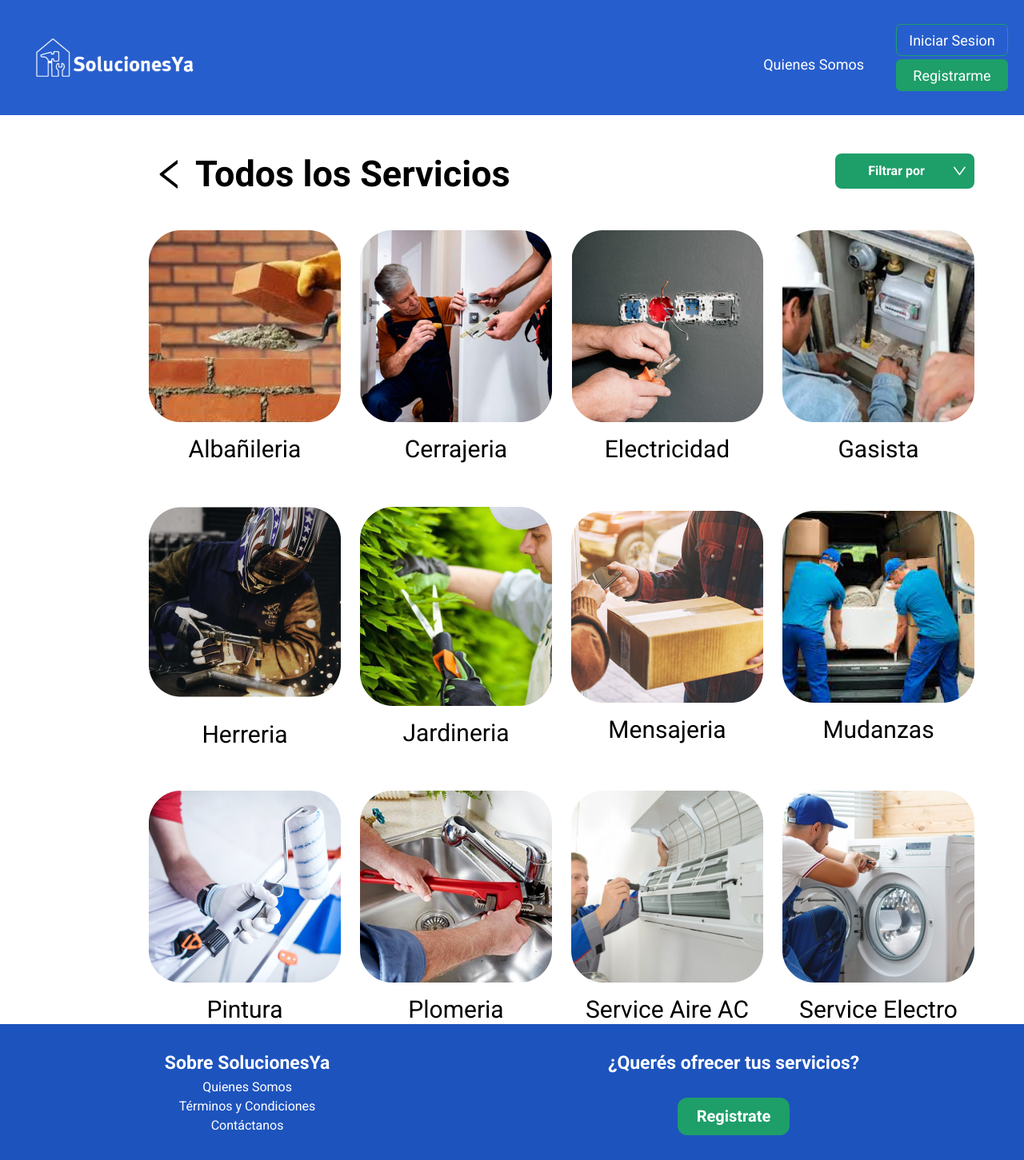
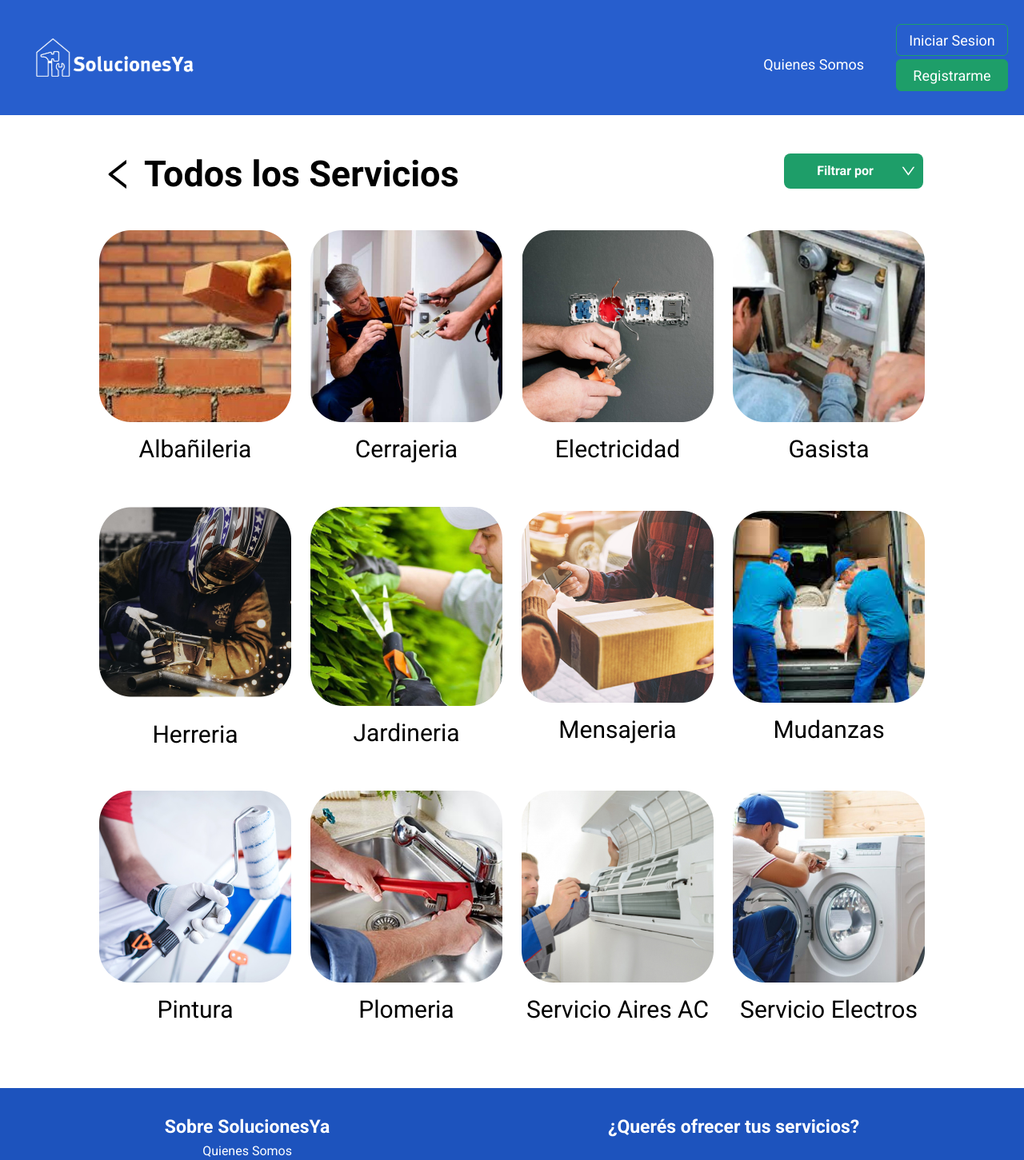
Before and after one commit to No-Country/S6-G03, a React (Vite) app in the folder frontend/: page /categorias-profesionales in a window 1280 px wide. Shown: the top 1451 px of the page at 80% size. Built offline with nearby package versions, Linux system fonts and the light colour scheme.

Commit message:
confirmation request mapping

```diff
--- a/frontend/src/App.jsx
+++ b/frontend/src/App.jsx
@@ -42,10 +42,12 @@ const App = () => {
           />
           <Route path="profesionales-zone" element={<ProfesionalByZone />} />
           <Route path="profesional/:id" element={<SingleProfessional />} />
+          <Route path="profesional/:id/confirmar-pago" element={<ConfirmationRequest/>} />
+          <Route path="profesional/:id/medios-de-pago" element={<PaymentMethods/>} />
+
           {/* Rutas por defecto */}
           <Route path="restringido" element={<h1>No Autorizado</h1>} />
-          <Route path="confirmar-pago" element={<ConfirmationRequest/>} />
-          <Route path="medios-de-pago" element={<PaymentMethods/>} />
+
           {/* Rutas del Panel de Usuario */}
           <Route index element={<UserProfile />} />
 
--- a/frontend/src/components/Category/SingleProfessional.jsx
+++ b/frontend/src/components/Category/SingleProfessional.jsx
@@ -1,20 +1,23 @@
 import React from "react";
-import { useParams, Link, redirect } from "react-router-dom";
+import { useParams, Link, useNavigate } from "react-router-dom";
 import axios from "axios";
 import { useEffect, useState } from "react";
 import "./SingleProfessional.css";
-import {professionals} from "./dummyDB.js";
+import {professionals, users} from "./dummyDB.js";
 import { BsFillGeoAltFill, BsChevronLeft} from "react-icons/bs";
 import StarRating from "./StarRating";
 
 
 
 const SingleProfessional = () => {
-   //const { id } = useParams();
+  const navigate = useNavigate();
+  const { id } = useParams();
   const [professional, setProfessional] = useState(professionals[0]);
-  const [order, setOrder] = useState({});
+  // const [order, setOrder] = useState({});
+  const [user, setUser] = useState(users[0]);
   // const [professional, setProfessional] = useState([]);
- // console.log(id);
+  // let order="";
+
 
   useEffect(() => {
 //     const url = `${import.meta.env.VITE_BACKEND_URL}/api/profesional/${id}`;
@@ -23,6 +26,7 @@ const SingleProfessional = () => {
 //   setProfessional(professionals[0]);
 // })
 // getProfessional();
+console.log(user);
 console.log(professional);
 getSkills(professional);
 getRating();
@@ -45,10 +49,25 @@ getRating();
 
   }
   const previewOrder = ()=>{
-    setOrder({
+    let order = {
+      client:{
+        id:user.id,
+      firstName:user.firstName,
+      lastName:user.lastName,
+      address:user.address,
+      phone:user.phone,
+      },
+      professional:{
       id:professional.id,
-
-    })
+      firstName:professional.firstName,
+      lastName:professional.lastName,
+      },
+      price:professional.budget,
+    }
+    console.log("order is");
+    console.log(order);
+    localStorage.setItem("previewOrder", JSON.stringify(order));
+    navigate(`/profesional/:${id}/confirmar-pago`);
   }
 
   const getSkills = (p)=>{
@@ -66,7 +85,7 @@ getRating();
 
 
     <div className="flex w-[1032px] mx-auto my-5  justify-between">
-      <div className="flex align-middle items-center text-black text-3xl font-bold "><span className="text-3xl font-black mr-5 "><Link to="/profesionales/gasista"><BsChevronLeft stroke-width="1"/></Link></span>{professional.title}</div>
+      <div className="flex align-middle items-center text-black text-3xl font-bold "><span className="text-3xl font-black mr-5 "><Link onClick={()=> navigate(-1)}><BsChevronLeft stroke-width="1"/></Link></span>{professional.title}</div>
       <div className="items-center align-middle justify-center "><span class="bg-[#89F0C5]  text-xl font-bold  inline-flex items-center px-5 py-3 rounded-3xl">
       {/* <svg aria-hidden="true" class="w-3 h-3 mr-1" fill="currentColor" viewBox="0 0 20 20" xmlns="http://www.w3.org/2000/svg"><path fill-rule="evenodd" d="M10 18a8 8 0 100-16 8 8 0 000 16zm1-12a1 1 0 10-2 0v4a1 1 0 00.293.707l2.828 2.829a1 1 0 101.415-1.415L11 9.586V6z" clip-rule="evenodd"></path></svg> */}
       <BsFillGeoAltFill className=" mr-1"/>
@@ -103,6 +122,7 @@ getRating();
             type="button"
             data-mdb-ripple="true"
             data-mdb-ripple-color="light"
+            onClick={previewOrder}
             class="inline-block w-full px-6 py-4 bg-green-secondary-70 text-white font-bold text-[45px] leading-[64px] uppercase rounded-[16px] shadow-md hover:bg-green-secondary/60 hover:shadow-lg focus:bg-green-secondary/60 focus:shadow-lg focus:outline-none focus:ring-0 active:bg-blue-800 active:shadow-lg transition duration-150 ease-in-out"
         >Contratar</button>
         </div>
--- a/frontend/src/components/Category/dummyDB.js
+++ b/frontend/src/components/Category/dummyDB.js
@@ -64,3 +64,17 @@ export const professionals= [
             ]
         },
     ]
+
+    export const users= [
+        {
+            id:1,
+            firstName:"Esteban",
+            lastName:"Rivellota",
+            address:{
+                main: "Merlo 4061 - Remedios de Escalada CP 1826",
+                street: "Sáenz Peña - De la Cruz"
+            },
+            phone:"11 6228-3220",
+            zone:"Lanús",
+        }
+    ]
--- a/frontend/src/components/Payments/ConfirmationRequest.jsx
+++ b/frontend/src/components/Payments/ConfirmationRequest.jsx
@@ -1,13 +1,42 @@
 import React from 'react'
+import { useState, useEffect } from 'react'
 import { AiOutlineArrowLeft } from "react-icons/ai"
+import { Link, useNavigate } from 'react-router-dom'
 
 const ConfirmationRequest = () => {
+    const [order, setOrder]= useState({
+            client:{
+              id:"",
+            firstName:"",
+            lastName:"",
+            address:"",
+            },
+            professional:{
+            id:"",
+            firstName:"",
+            lastName:"",
+            },
+            price:"",
+    });
+    const navigate = useNavigate();
+
+    useEffect(() => {
+        if(localStorage.getItem("previewOrder")){
+            setOrder(JSON.parse(localStorage.getItem("previewOrder")));
+            console.log(order);
+        }
+
+    }, [order])
+
+
+
     return (
         <section className="w-[80%] mx-auto mt-[156px] container mb-10 grid place-items-center ">
             <div className="flex -translate-x-[360px]  items-center mb-6">
-                <AiOutlineArrowLeft className="w-[48px] h-[48px] fill-blue-primary " />
+               <Link onClick={()=> navigate(-1)}><AiOutlineArrowLeft className="w-[48px] h-[48px] fill-blue-primary " /></Link>
                 <div className="flex ">
                     <span className="text-[45px] font-bold">Volver</span>
+
                 </div>
             </div>
             <div className='w-full h-[340px] lg:w-[880px] lg:h-[340px] items-center border-8  border-blue-400 rounded-[50px] grid grid-cols-1 lg:grid-cols-2 p-4'>
@@ -16,13 +45,13 @@ const ConfirmationRequest = () => {
                     <span className='text-[32px] translate-y-14'>Costo</span>
                 </div>
                 <div className='flex justify-between col-span-2'>
-                    <span className='text-[32px]'>Pedido de Presupuesto: <span className='font-bold'>Alberto Paez</span></span>
-                    <span className='text-[32px] font-bold'>$1000</span>
+                    <span className='text-[32px]'>Pedido de Presupuesto: <span className='font-bold'>{order.professional.firstName+" "+order.professional.lastName}</span></span>
+                    <span className='text-[32px] font-bold'>${order.price}</span>
                 </div>
                 <span className=' h-[2px] w-full bg-gray-500 col-span-2 '></span>
                 <div className='flex justify-between col-span-2'>
                     <span className='text-[32px]'>Total</span>
-                    <span className='text-[32px] font-bold'>$1000</span>
+                    <span className='text-[32px] font-bold'>${order.price}</span>
                 </div>
             </div>
             <div className='mt-20 ml-4 -translate-x-20'>
@@ -32,20 +61,20 @@ const ConfirmationRequest = () => {
             <div className='mt-16 ml-4 -translate-x-10 '>
                 <p className='text-[32px] '>
                     <span className='font-bold'>Domicilio:</span>
-                    Merlo 4061 - Remedios de Escalada CP 1826
+                    {order.client.address.main}
                     </p>
-                    <p className='text-[32px] '><span className='font-bold '>Entre las calles:</span> Sáenz Peña - De la Cruz</p>
-                <p className='text-[32px]'>Presupuesto del servicio en el siguiente domicilio</p>
+                    <p className='text-[32px] '><span className='font-bold '>Entre las calles:</span> {order.client.address.street}</p>
+
             </div>
             <div className='mt-10 flex gap-4 mb-24 ml-4 -translate-x-1'>
-                <p className='text-[32px] '><span className='font-bold'>Contacto:</span> 11 6228-3220(Esteban Rivellota)</p>
+                <p className='text-[32px] '><span className='font-bold'>Contacto:</span> {order.client.phone}({order.client.firstName+" "+order.client.lastName})</p>
                 <button className='border-4 text-blue-primary-80 text-[23px] font-bold border-gray-400 lg:translate-x-4 lg:translate-y-16 rounded-full w-[219] h-16 px-4 py-2'>
                 Editar / Elegir otra
             </button>
             </div>
-            <span className=' h-2 w-[57%] bg-black block mb-4'></span>
+            <span className=' h-2 w-[57%] bg-black block my-4'></span>
 
-            <button className='w-[880px] h-16 text-white bg-green-secondary-80 rounded-xl text-[32px] font-bold mb-20'>
+            <button className='w-[880px] h-16 text-white bg-green-secondary-80 rounded-xl text-[32px] font-bold my-10'>
                 Confirmar
             </button>
 
--- a/frontend/src/components/ServiceList/ServiceList.jsx
+++ b/frontend/src/components/ServiceList/ServiceList.jsx
@@ -12,15 +12,19 @@ import pintura from "../../assets/images/pintura.jpg";
 import plomeria from "../../assets/images/plomeria.jpg";
 import aire from "../../assets/images/aire.jpg";
 import electro from "../../assets/images/electro.jpg";
+import {useParams, Link}  from "react-router-dom";
 
 const ServiceList = () => {
   return (
     <>
       <section className="mt-10 flex justify-center">
-        <div className="grid grid-cols-6 ml-32 w-[1032px] h-16  ">
+        <div className="grid grid-cols-6  w-[1032px] h-16  ">
           <div className="col-span-5 w-full flex place-items-center gap-2">
             <div className="w-12 h-12 ">
+              <Link to="/">
               <AiOutlineLeft className="w-12 h-12" />
+              </Link>
+
             </div>
             <div className=" text-left font-bold text-[45px]">
               Todos los Servicios
@@ -32,8 +36,9 @@ const ServiceList = () => {
           </button>
         </div>
       </section>
-      <section className=" mt-10 ml-[124px] flex justify-center">
+      <section className=" mt-10  flex justify-center">
         <div className="grid grid-cols-4 w-[1032px] gap-6 place-items-center">
+        <Link to="/profesionales/albañileria">
           <div>
             <img
               src={albañileria}
@@ -42,6 +47,8 @@ const ServiceList = () => {
             />
             <p className="text-3xl text-center ">Albañileria</p>
           </div>
+        </Link>
+        <Link to="/profesionales/cerrajeria">
           <div>
             <img
               src={cerrajeria}
@@ -50,6 +57,8 @@ const ServiceList = () => {
             />
             <p className="text-3xl text-center ">Cerrajeria</p>
           </div>
+        </Link>
+        <Link to="/profesionales/electricidad">
           <div>
               <img
                 src={electricidad}
@@ -58,18 +67,26 @@ const ServiceList = () => {
               />
               <p className="text-3xl text-center ">Electricidad</p>
             </div>
+         </Link>
+         <Link to="/profesionales/gasista">
          <div>
             <img src={gasista} alt="gasista" className="rounded-xl mb-4" />
             <p className="text-3xl text-center ">Gasista</p>
           </div>
+         </Link>
+
         </div>
       </section>
-      <section className=" mt-6 ml-[124px] flex justify-center">
+      <section className=" mt-6  flex justify-center">
         <div className="grid grid-cols-4 w-[1032px] gap-6 place-items-center">
+          <Link to="/profesionales/albañileria">
           <div>
             <img src={herreria} alt="herreria" className="rounded-xl mb-4" />
             <p className="text-3xl text-center -translate-y-7">Herreria</p>
           </div>
+          </Link>
+
+          <Link to="/profesionales/jardineria">
           <div>
             <img
               src={jardineria}
@@ -78,6 +95,8 @@ const ServiceList = () => {
             />
             <p className="text-3xl text-center ">Jardineria</p>
           </div>
+          </Link>
+          <Link to="/profesionales/mensajeria">
           <div>
             <img
               src={mensajeria}
@@ -86,34 +105,47 @@ const ServiceList = () => {
             />
             <p className="text-3xl text-center ">Mensajeria</p>
           </div>
+          </Link>
+          <Link to="/profesionales/mudanzas">
           <div>
             <img src={mudanzas} alt="mudanzas" className="rounded-xl mb-4" />
             <p className="text-3xl text-center ">Mudanzas</p>
           </div>
+          </Link>
         </div>
       </section>
-      <section className=" mt-6 ml-[124px] flex justify-center">
+      <section className=" mt-6 mb-20  flex justify-center">
+
         <div className="grid grid-cols-4 w-[1032px] gap-6 place-items-center">
+        <Link to="/profesionales/pintura">
           <div>
               <img src={pintura} alt="pintura" className="rounded-xl mb-4" />
               <p className="text-3xl text-center ">Pintura</p>
           </div>
+        </Link>
+
+          <Link to="/profesionales/plomeria">
           <div>
             <img src={plomeria} alt="plomeria" className="rounded-xl mb-4" />
             <p className="text-3xl text-center ">Plomeria</p>
           </div>
+          </Link>
+          <Link to="/profesionales/servicio-ac">
           <div>
             <img src={aire} alt="Service Aire Ac" className="rounded-xl mb-4" />
-            <p className="text-3xl text-center ">Service Aire AC</p>
+            <p className="text-3xl text-center ">Servicio Aires AC</p>
           </div>
+          </Link>
+          <Link to="/profesionales/servicio-electro">
           <div>
             <img
               src={electro}
               alt="Service Electro"
               className="rounded-xl mb-4"
             />
-            <p className="text-3xl text-center ">Service Electro</p>
+            <p className="text-3xl text-center ">Servicio Electros</p>
           </div>
+          </Link>
         </div>
       </section>
     </>
```
Lines whose indentation alone changed are shown as unchanged.
